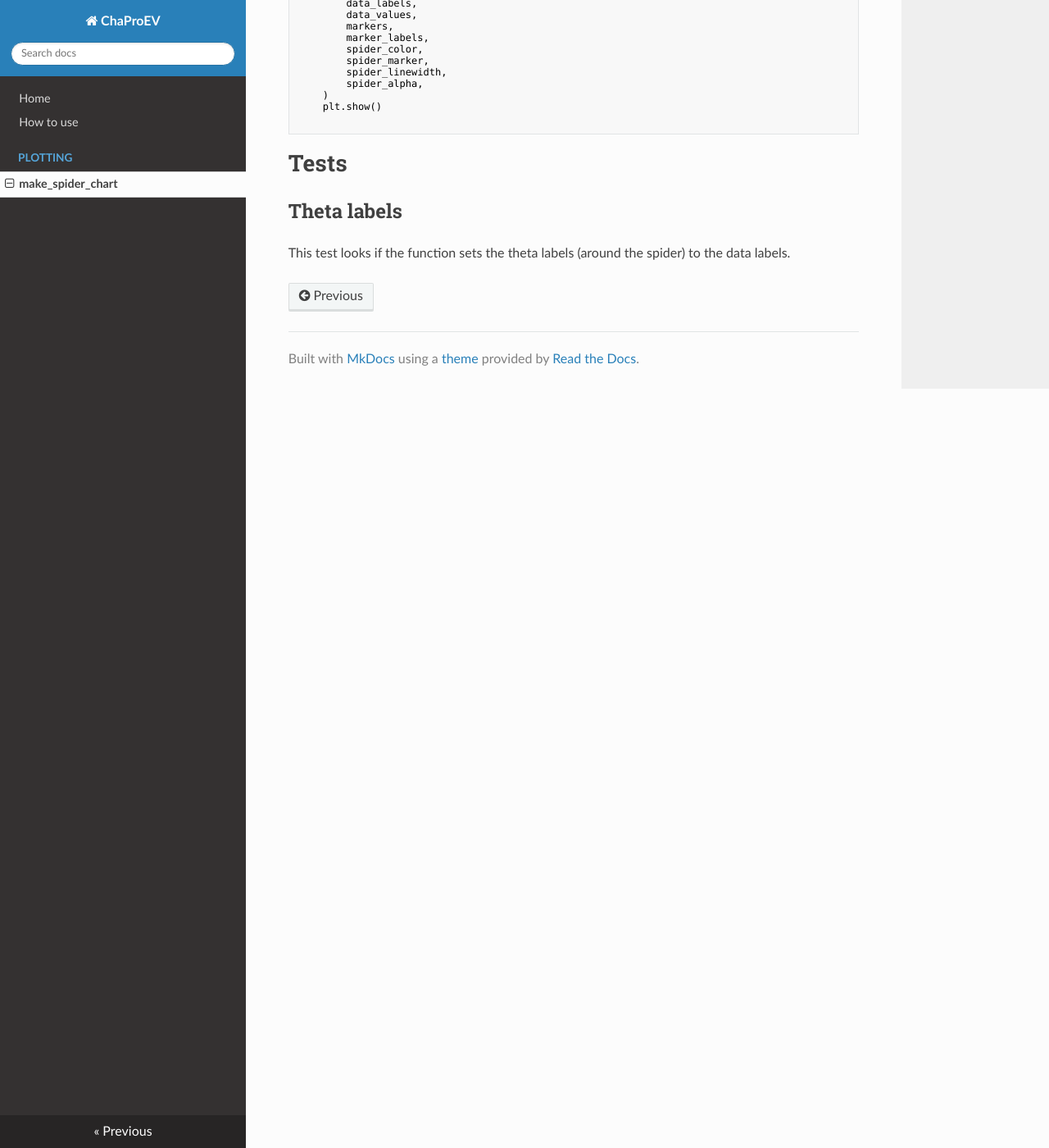
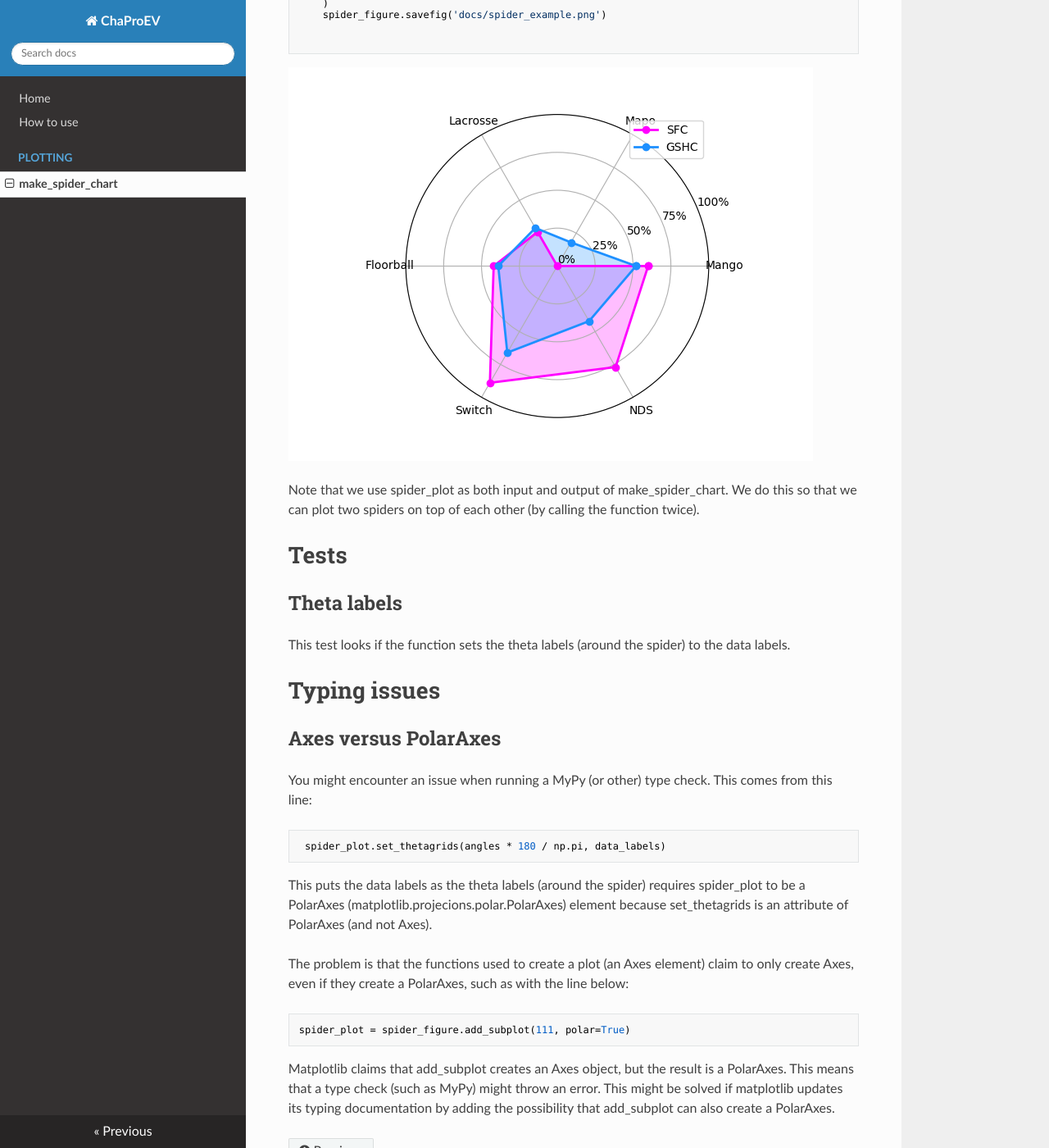
Before and after one commit to TNO/ETS_CookBook, an MkDocs documentation site: the page built from docs/make_spider_chart.md, in a window 1280 px wide and 1400 px high, scrolled down 933 px. Shown: the whole window at 82% size. Built offline with MkDocs 1.6.1, drawn with Linux system fonts in a browser that asks for light colours; nearby versions of some CDN libraries; some of the changed text lies outside the part shown.

Commit message:
spider doc: added figure and typing discussion

````diff
--- a/docs/make_spider_chart.md
+++ b/docs/make_spider_chart.md
@@ -55,11 +47,40 @@
         spider_linewidth,
         spider_alpha,
     )
-    plt.show()
+    spider_figure.savefig('docs/spider_example.png')
+
 
 ```
+
+![Spider example should be here](spider_example.png 'An example of a spider chart')
+
+Note that we use spider_plot as both input and output of make_spider_chart.
+We do this so that we can plot two spiders on top of each other (by calling
+the function twice).
 
 # Tests
 ## Theta labels
 This test looks if the function sets the theta labels (around the spider) to
 the data labels.
+
+# Typing issues
+
+## Axes versus PolarAxes
+You might encounter an issue when running a MyPy (or other) type check.
+This comes from this line:
+``` python
+ spider_plot.set_thetagrids(angles * 180 / np.pi, data_labels)
+```
+This puts the data labels as the theta labels (around the spider) requires
+spider_plot to be a PolarAxes (matplotlib.projecions.polar.PolarAxes) element
+because set_thetagrids is an attribute of PolarAxes (and not Axes).
+
+The problem is that the functions used to create a plot (an Axes element) claim
+to only create Axes, even if they create a PolarAxes, such as with the line below:
+``` python
+spider_plot = spider_figure.add_subplot(111, polar=True)
+```
+Matplotlib claims that add_subplot creates an Axes object, but the result
+is a PolarAxes. This means that a type check (such as MyPy) might throw an
+error. This might be solved if matplotlib updates its typing documentation
+by adding the possibility that add_subplot can also create a PolarAxes.
````
Also changed, not shown: other parts of docs/make_spider_chart.md (+0 -8 lines), docs/spider_example.png (added), 1 other file.
